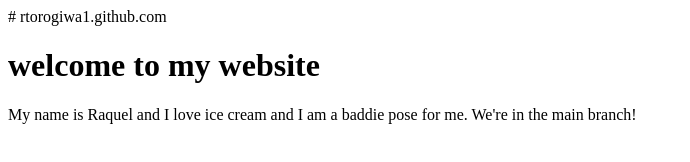
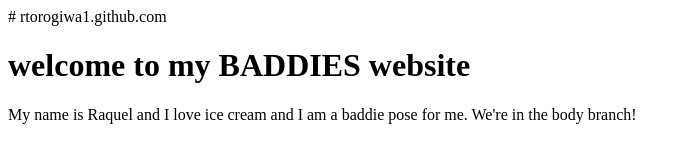
Before and after one commit to rtorogiwa1/rtorogiwa1.github.com, a plain HTML site: page index.html in a window 1280 px wide. Shown: the whole page, without its empty margins (0-690 px from the left). Drawn offline with Linux system fonts and the light colour scheme.

Commit message:
Update index.html

```diff
--- a/index.html
+++ b/index.html
@@ -3,8 +3,8 @@
 </html>
 <body>
 
-<h1>welcome to my website </h1>
-<p>My name is Raquel and I love ice cream and I am a baddie pose for me. We're in the main branch! </p>
+<h1>welcome to my BADDIES website </h1>
+<p>My name is Raquel and I love ice cream and I am a baddie pose for me. We're in the body branch! </p>
 
 </body>
 </html>
```
